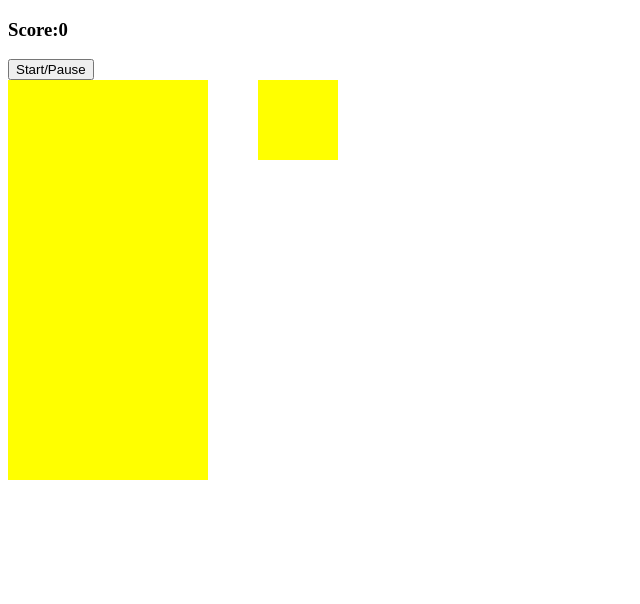
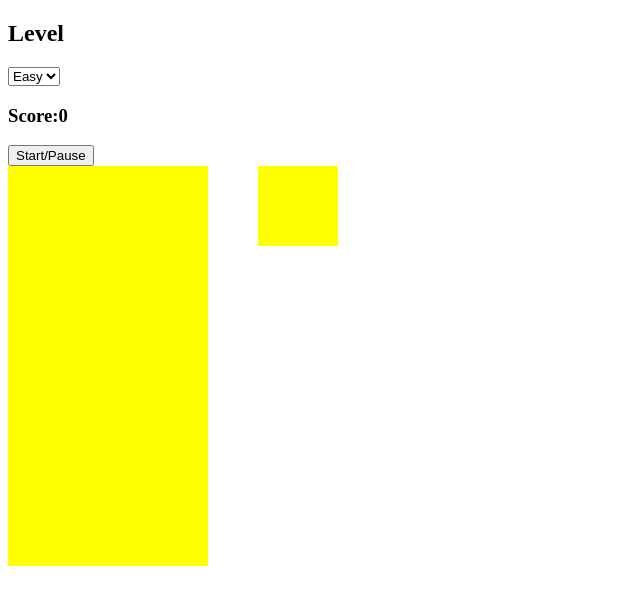
Before and after one commit to BFRIMPONG/Tetris-Game, a plain HTML site: page index.html in a window 1280 px wide. Shown: the whole page, without its empty margins (0-640 px from the left). Drawn offline with Linux system fonts and the light colour scheme.

Commit message:
added level up to page

```diff
--- a/app.js
+++ b/app.js
@@ -215,7 +215,7 @@ document.addEventListener('DOMContentLoaded', () => {
         timerId = null
       } else {
         draw()
-        timerId = setInterval(moveDown, 1000)
+        timerId = setInterval(moveDown, 10 00)
         nextRandom = Math.floor(Math.random()*theTetrominoes.length)
         displayShape()
       }
--- a/index.html
+++ b/index.html
@@ -6,6 +6,12 @@
     <title>Basic Tetris</title>
   </head>
   <body>
+
+    <h2 class="cat">Level</h2>
+        <select name="" id="level">
+          <option value="easy">Easy</option>
+          <option value="hard">Hard</option>
+        </select>
 
     <h3>Score:<span id="score">0</span></h3>
     <button id="start-button">Start/Pause</button>
```
